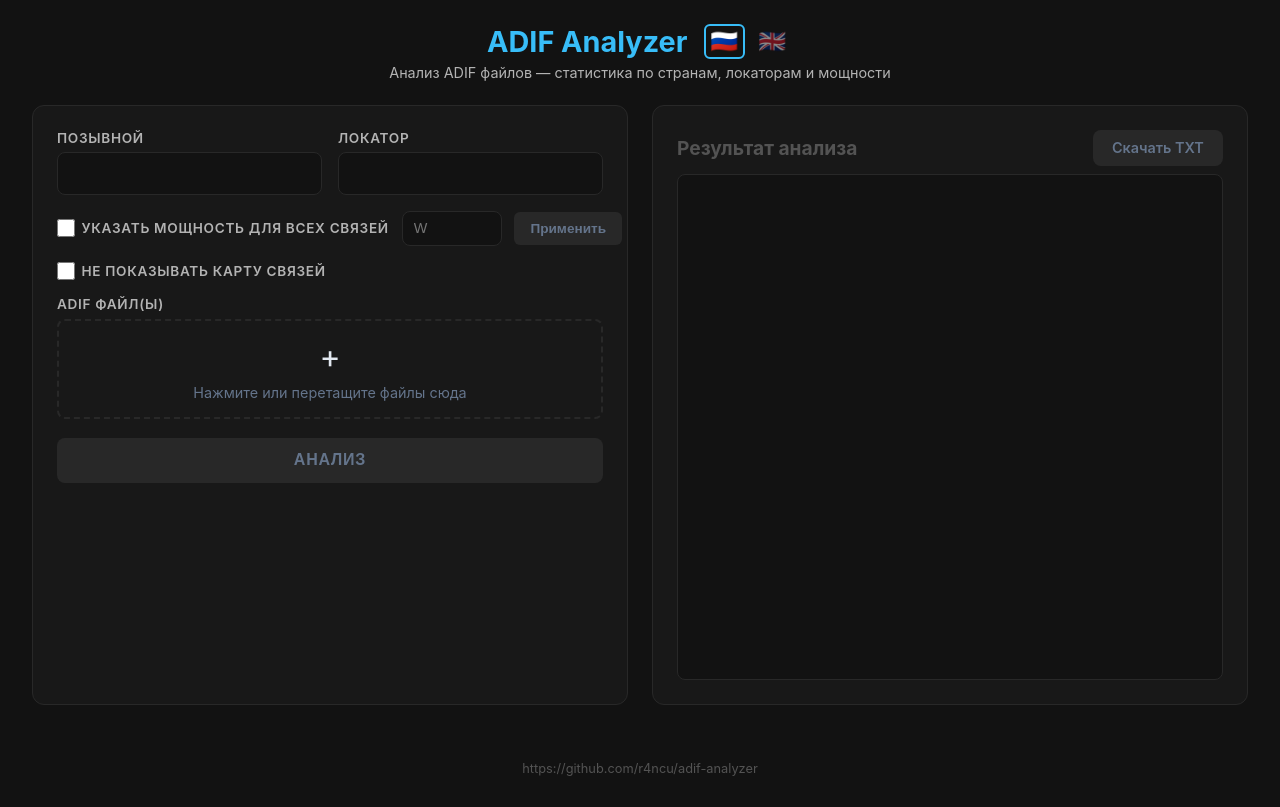
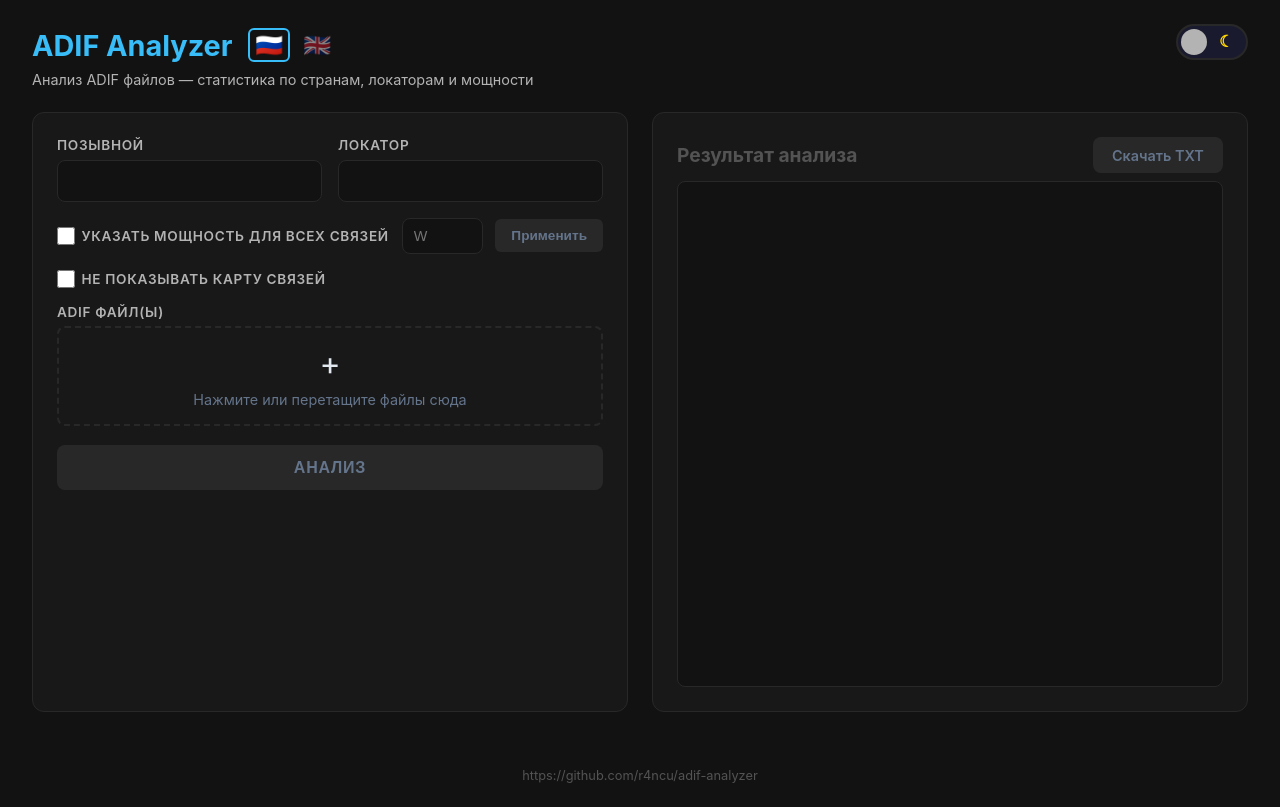
Before and after one commit to r4ncu/adif-analyzer, a Flask app: page / in a window 1280 px wide. Before the commit the page ends 776 px from the top, so only its background shows below. Run offline with Flask 3, Linux system fonts and the light colour scheme.

Commit message:
Add light/dark theme toggle with CSS variables and responsive power row

```diff
--- a/templates/index.html
+++ b/templates/index.html
@@ -7,68 +7,120 @@
     <link rel="stylesheet" href="https://unpkg.com/leaflet@1.9.4/dist/leaflet.css" />
     <script src="https://unpkg.com/leaflet@1.9.4/dist/leaflet.js"></script>
     <style>
+        :root {
+            --bg: #121212;
+            --bg2: #181818;
+            --text: #e2e8f0;
+            --text2: #b3b3b3;
+            --text3: #64748b;
+            --text4: #535353;
+            --border: #282828;
+            --accent: #38bdf8;
+            --accent-hover: #1d4ed8;
+            --accent-bg: rgba(56, 189, 248, 0.05);
+            --btn-primary: #2563eb;
+            --btn-primary-hover: #1d4ed8;
+            --btn-green: #16a34a;
+            --btn-green-hover: #15803d;
+            --error-bg: rgba(231, 76, 60, 0.1);
+            --error-border: #e74c3c;
+            --error-text: #fca5a5;
+            --ready: #22c55e;
+            --result-bg: #121212;
+            --result-text: #d4d4d4;
+            --dot-border: rgba(255,255,255,0.2);
+        }
+        [data-theme="light"] {
+            --bg: #f5f5f5;
+            --bg2: #ffffff;
+            --text: #1e293b;
+            --text2: #64748b;
+            --text3: #94a3b8;
+            --text4: #999999;
+            --border: #e2e8f0;
+            --accent: #0284c7;
+            --accent-hover: #0369a1;
+            --accent-bg: rgba(2, 132, 199, 0.05);
+            --btn-primary: #2563eb;
+            --btn-primary-hover: #1d4ed8;
+            --btn-green: #16a34a;
+            --btn-green-hover: #15803d;
+            --error-bg: rgba(231, 76, 60, 0.08);
+            --error-border: #e74c3c;
+            --error-text: #dc2626;
+            --ready: #16a34a;
+            --result-bg: #ffffff;
+            --result-text: #334155;
+            --dot-border: rgba(0,0,0,0.15);
+        }
         * { box-sizing: border-box; margin: 0; padding: 0; }
         body {
             font-family: -apple-system, BlinkMacSystemFont, 'Segoe UI', Roboto, sans-serif;
-            background: #121212;
-            color: #e2e8f0;
+            background: var(--bg);
+            color: var(--text);
             min-height: 100vh;
             padding: 1.5rem 2rem;
+            transition: background 0.3s, color 0.3s;
         }
         .header-row {
             display: flex;
-            justify-content: center;
+            justify-content: space-between;
+            align-items: center;
+            margin-bottom: 0.3rem;
+        }
+        .header-left {
+            display: flex;
             align-items: center;
             gap: 1rem;
-            margin-bottom: 0.3rem;
         }
-        h1 { font-size: 1.8rem; color: #38bdf8; }
+        h1 { font-size: 1.8rem; color: var(--accent); }
         .lang-switch { display: flex; gap: 0.4rem; }
         .lang-btn {
             background: none; border: 2px solid transparent; border-radius: 6px;
             font-size: 1.4rem; cursor: pointer; padding: 0.1rem 0.3rem;
             transition: border-color 0.2s, opacity 0.2s; opacity: 0.5;
         }
-        .lang-btn.active { border-color: #38bdf8; opacity: 1; }
+        .lang-btn.active { border-color: var(--accent); opacity: 1; }
         .lang-btn:hover { opacity: 0.8; }
-        .subtitle { text-align: center; color: #b3b3b3; font-size: 0.9rem; margin-bottom: 1.5rem; }
+        .subtitle { text-align: left; color: var(--text2); font-size: 0.9rem; margin-bottom: 1.5rem; }
         .top-row {
             display: flex; gap: 1.5rem; margin-bottom: 1.5rem;
             height: calc(100vh - 200px);
         }
         .top-row > .card { flex: 1; min-width: 0; overflow-y: visible; }
         .card {
-            background: #181818; border: 1px solid #282828;
+            background: var(--bg2); border: 1px solid var(--border);
             border-radius: 12px; padding: 1.5rem; overflow: visible;
+            transition: background 0.3s, border-color 0.3s;
         }
         label {
             display: block; font-weight: 600; margin-bottom: 0.4rem;
-            color: #b3b3b3; font-size: 0.85rem;
+            color: var(--text2); font-size: 0.85rem;
             text-transform: uppercase; letter-spacing: 0.05em;
         }
         input[type="text"] {
             width: 100%; padding: 0.7rem 0.9rem;
-            border: 1px solid #282828; border-radius: 8px;
-            background: #121212; color: #e2e8f0; font-size: 1rem;
-            outline: none; transition: border-color 0.2s;
+            border: 1px solid var(--border); border-radius: 8px;
+            background: var(--bg); color: var(--text); font-size: 1rem;
+            outline: none; transition: border-color 0.2s, background 0.3s, color 0.3s;
         }
-        input[type="text"]:focus { border-color: #38bdf8; }
+        input[type="text"]:focus { border-color: var(--accent); }
         .input-row { display: flex; gap: 1rem; margin-bottom: 1rem; }
         .input-row > div { flex: 1; }
         .file-zone {
-            border: 2px dashed #282828; border-radius: 8px;
+            border: 2px dashed var(--border); border-radius: 8px;
             padding: 1rem; text-align: center; cursor: pointer;
             transition: border-color 0.2s, background 0.2s; margin-bottom: 0.5rem;
         }
         .file-zone:hover, .file-zone.dragover {
-            border-color: #38bdf8; background: rgba(56, 189, 248, 0.05);
+            border-color: var(--accent); background: var(--accent-bg);
         }
         .file-zone input { display: none; }
         .file-zone .icon { font-size: 2rem; margin-bottom: 0.5rem; }
-        .file-zone p { color: #64748b; font-size: 0.9rem; }
-        .file-list { margin-top: 0.5rem; font-size: 0.85rem; color: #b3b3b3; }
+        .file-zone p { color: var(--text3); font-size: 0.9rem; }
+        .file-list { margin-top: 0.5rem; font-size: 0.85rem; color: var(--text2); }
         .file-list span {
-            display: inline-block; background: #282828;
+            display: inline-block; background: var(--border);
             padding: 0.2rem 0.6rem; border-radius: 4px; margin: 0.2rem 0.2rem 0.2rem 0;
         }
         .btn {
@@ -78,70 +130,95 @@
             text-transform: uppercase; letter-spacing: 0.05em;
         }
         .btn:active { transform: scale(0.98); }
-        .btn-primary { background: #2563eb; color: #fff; }
-        .btn-primary:hover { background: #1d4ed8; }
-        .btn-primary:disabled { background: #282828; color: #64748b; cursor: not-allowed; }
+        .btn-primary { background: var(--btn-primary); color: #fff; }
+        .btn-primary:hover { background: var(--btn-primary-hover); }
+        .btn-primary:disabled { background: var(--border); color: var(--text3); cursor: not-allowed; }
         .btn-download {
             display: inline-block; padding: 0.6rem 1.2rem;
-            background: #16a34a; color: #fff; border: none; border-radius: 8px;
+            background: var(--btn-green); color: #fff; border: none; border-radius: 8px;
             font-size: 0.9rem; font-weight: 600; cursor: pointer; text-decoration: none;
         }
-        .btn-download:hover { background: #15803d; }
+        .btn-download:hover { background: var(--btn-green-hover); }
         .btn-download:disabled, .btn-download.disabled {
-            background: #282828; color: #64748b; cursor: not-allowed; pointer-events: none;
+            background: var(--border); color: var(--text3); cursor: not-allowed; pointer-events: none;
         }
         .spinner { display: none; text-align: center; padding: 2rem; }
         .spinner.active { display: block; }
         .spinner::after {
             content: ''; display: inline-block; width: 32px; height: 32px;
-            border: 3px solid #282828; border-top-color: #38bdf8;
+            border: 3px solid var(--border); border-top-color: var(--accent);
             border-radius: 50%; animation: spin 0.8s linear infinite;
         }
         @keyframes spin { to { transform: rotate(360deg); } }
-        .spinner-text { margin-top: 0.8rem; color: #b3b3b3; font-size: 0.9rem; }
+        .spinner-text { margin-top: 0.8rem; color: var(--text2); font-size: 0.9rem; }
         .result-header {
             display: flex; justify-content: space-between;
             align-items: center; margin-bottom: 0.5rem;
         }
-        .result-header h2 { font-size: 1.2rem; color: #535353; transition: color 0.3s; }
-        .result-header h2.ready { color: #22c55e; }
+        .result-header h2 { font-size: 1.2rem; color: var(--text4); transition: color 0.3s; }
+        .result-header h2.ready { color: var(--ready); }
         .result-text {
-            background: #121212; border: 1px solid #282828; border-radius: 8px;
+            background: var(--result-bg); border: 1px solid var(--border); border-radius: 8px;
             padding: 1rem; white-space: pre-wrap;
             font-family: 'SF Mono', 'Fira Code', 'Consolas', monospace;
             font-size: 0.8rem; line-height: 1.5;
-            flex: 1; overflow-y: auto; color: #d4d4d4;
+            flex: 1; overflow-y: auto; color: var(--result-text);
+            transition: background 0.3s, border-color 0.3s, color 0.3s;
         }
         .error {
-            background: rgba(231, 76, 60, 0.1); border: 1px solid #e74c3c;
-            color: #fca5a5; padding: 0.8rem 1rem; border-radius: 8px; display: none;
+            background: var(--error-bg); border: 1px solid var(--error-border);
+            color: var(--error-text); padding: 0.8rem 1rem; border-radius: 8px; display: none;
         }
         .error.active { display: block; }
-        .power-row { display: flex; align-items: center; gap: 0.8rem; margin-bottom: 1rem; }
+        .power-row { display: flex; flex-wrap: wrap; align-items: center; gap: 0.8rem; margin-bottom: 1rem; }
         .power-row label {
-            margin-bottom: 0; white-space: nowrap;
+            margin-bottom: 0;
             display: flex; align-items: center; gap: 0.4rem; cursor: pointer;
         }
-        .power-row input[type="text"] { width: 100px; padding: 0.55rem 0.7rem; font-size: 0.9rem; }
-        .power-row input[type="checkbox"] { width: 18px; height: 18px; accent-color: #2563eb; cursor: pointer; }
+        .power-row input[type="text"] { width: 100px; min-width: 80px; flex: 1; padding: 0.55rem 0.7rem; font-size: 0.9rem; }
+        .power-row input[type="checkbox"] { width: 18px; height: 18px; accent-color: var(--btn-primary); cursor: pointer; }
         .btn-apply {
             padding: 0.55rem 1rem; border: none; border-radius: 6px;
-            background: #2563eb; color: #fff; font-size: 0.85rem;
+            background: var(--btn-primary); color: #fff; font-size: 0.85rem;
             font-weight: 600; cursor: pointer; white-space: nowrap;
         }
-        .btn-apply:hover { background: #1d4ed8; }
-        .btn-apply:disabled { background: #282828; color: #64748b; cursor: not-allowed; }
+        .btn-apply:hover { background: var(--btn-primary-hover); }
+        .btn-apply:disabled { background: var(--border); color: var(--text3); cursor: not-allowed; }
         #mapSection { display: none; }
         #mapSection.active { display: block; }
         .leaflet-control-attribution a:first-child { display: none; }
-        #mapContainer { width: 100%; height: calc(100vh - 120px); border-radius: 8px; border: 1px solid #282828; }
+        #mapContainer { width: 100%; height: calc(100vh - 120px); border-radius: 8px; border: 1px solid var(--border); transition: border-color 0.3s; }
         .map-legend { display: flex; flex-wrap: wrap; gap: 1rem 1.5rem; margin-bottom: 0.8rem; justify-content: flex-start; }
-        .legend-item { display: flex; align-items: center; gap: 0.4rem; font-size: 0.85rem; color: #b3b3b3; cursor: pointer; user-select: none; white-space: nowrap; }
-        .legend-item input[type="radio"] { width: 14px; height: 14px; accent-color: #38bdf8; cursor: pointer; flex-shrink: 0; }
-        .legend-dot { width: 12px; height: 12px; border-radius: 50%; border: 1px solid rgba(255,255,255,0.2); }
-        .map-stats { margin-top: 0.6rem; font-size: 0.85rem; color: #b3b3b3; }
+        .legend-item { display: flex; align-items: center; gap: 0.4rem; font-size: 0.85rem; color: var(--text2); cursor: pointer; user-select: none; white-space: nowrap; }
+        .legend-item input[type="radio"] { width: 14px; height: 14px; accent-color: var(--accent); cursor: pointer; flex-shrink: 0; }
+        .legend-dot { width: 12px; height: 12px; border-radius: 50%; border: 1px solid var(--dot-border); }
+        .map-stats { margin-top: 0.6rem; font-size: 0.85rem; color: var(--text2); }
         .right-card { display: flex; flex-direction: column; }
         .right-card .result-text { flex: 1; }
+        .theme-toggle { display: flex; align-items: center; gap: 8px; cursor: pointer; user-select: none; }
+        .theme-toggle input { display: none; }
+        .theme-toggle .slider {
+            width: 72px; height: 36px; background: #1a1a2e; border-radius: 18px;
+            position: relative; transition: background 0.3s; border: 2px solid var(--border);
+        }
+        .theme-toggle .slider::after {
+            content: ""; position: absolute; top: 3px; left: 3px;
+            width: 26px; height: 26px; background: #b3b3b3; border-radius: 50%;
+            transition: transform 0.3s, background 0.3s;
+        }
+        .theme-toggle .slider .icon-dark {
+            position: absolute; top: 7px; right: 12px; font-size: 16px;
+            line-height: 1; color: #ffd700; pointer-events: none;
+        }
+        .theme-toggle .slider .icon-light {
+            position: absolute; top: 50%; left: 11px; transform: translateY(-50%);
+            font-size: 20px; line-height: 1; color: #f59e0b;
+            pointer-events: none; display: none;
+        }
+        .theme-toggle input:checked + .slider { background: #e8e8e8; }
+        .theme-toggle input:checked + .slider::after { transform: translateX(36px); background: #808080; }
+        .theme-toggle input:checked + .slider .icon-dark { display: none; }
+        .theme-toggle input:checked + .slider .icon-light { display: block; }
         @media (max-width: 768px) {
             .top-row { flex-direction: column; height: auto; }
             body { padding: 1rem; }
@@ -150,11 +227,20 @@
 </head>
 <body>
     <div class="header-row">
-        <h1>ADIF Analyzer</h1>
-        <div class="lang-switch">
-            <button class="lang-btn active" id="langRu" title="Русский">🇷🇺</button>
-            <button class="lang-btn" id="langEn" title="English">🇬🇧</button>
+        <div class="header-left">
+            <h1>ADIF Analyzer</h1>
+            <div class="lang-switch">
+                <button class="lang-btn active" id="langRu" title="Русский">🇷🇺</button>
+                <button class="lang-btn" id="langEn" title="English">🇬🇧</button>
+            </div>
         </div>
+        <label class="theme-toggle">
+            <input type="checkbox" id="themeSwitch">
+            <span class="slider">
+                <span class="icon-dark">&#9790;</span>
+                <span class="icon-light">&#9728;</span>
+            </span>
+        </label>
     </div>
     <p class="subtitle" data-i18n="subtitle">Анализ ADIF файлов — статистика по странам, локаторам и мощности</p>
 
@@ -219,7 +305,7 @@
     </div>
 
     <div id="mapSection" class="card">
-        <h2 style="color:#38bdf8;font-size:1.2rem;margin-bottom:0.8rem;" data-i18n="map_title">Карта связей</h2>
+        <h2 style="color:var(--accent);font-size:1.2rem;margin-bottom:0.8rem;" data-i18n="map_title">Карта связей</h2>
         <div class="map-legend" id="mapLegend">
             <label class="legend-item"><input type="radio" name="cat" checked data-cat="ALL"><div class="legend-dot" style="background:#3b82f6"></div><span>ALL</span></label>
             <label class="legend-item"><input type="radio" name="cat" data-cat="QRP"><div class="legend-dot" style="background:#22c55e"></div><span>QRP (≤5W)</span></label>
@@ -444,6 +530,9 @@
 
         applyLang();
 
+        const DARK_TILES = 'https://{s}.basemaps.cartocdn.com/spotify_dark/{z}/{x}/{y}{r}.png';
+        const LIGHT_TILES = 'https://{s}.basemaps.cartocdn.com/rastertiles/voyager/{z}/{x}/{y}{r}.png';
+
         const CAT_COLORS = {
             'ALL': '#3b82f6',
             'QRP': '#22c55e',
@@ -455,11 +544,31 @@
         let map = null;
         let mapLayers = {};
         let catBounds = {};
+        let tileLayer = null;
+
+        let currentTheme = localStorage.getItem('adif_theme') || 'dark';
+
+        function applyTheme(theme) {
+            currentTheme = theme;
+            document.documentElement.setAttribute('data-theme', theme);
+            document.getElementById('themeSwitch').checked = theme === 'light';
+            localStorage.setItem('adif_theme', theme);
+            if (tileLayer) {
+                tileLayer.setUrl(theme === 'light' ? LIGHT_TILES : DARK_TILES);
+            }
+        }
+
+        document.getElementById('themeSwitch').addEventListener('change', e => {
+            applyTheme(e.target.checked ? 'light' : 'dark');
+        });
+
+        applyTheme(currentTheme);
 
         function initMap() {
             if (map) { map.remove(); map = null; }
             map = L.map('mapContainer', {preferCanvas: true}).setView([40, 0], 2);
-            L.tileLayer('https://{s}.basemaps.cartocdn.com/spotify_dark/{z}/{x}/{y}{r}.png', {
+            const url = currentTheme === 'light' ? LIGHT_TILES : DARK_TILES;
+            tileLayer = L.tileLayer(url, {
                 attribution: '&copy; OpenStreetMap &copy; CARTO',
                 maxZoom: 18
             }).addTo(map);
@@ -567,8 +676,8 @@
             }
         });
     </script>
-    <footer style="text-align:center; padding:2rem 0 0; color:#535353; font-size:0.8rem;">
-        <a href="https://github.com/r4ncu/adif-analyzer" style="color:#535353; text-decoration:none;">https://github.com/r4ncu/adif-analyzer</a>
+    <footer style="text-align:center; padding:2rem 0 0; color:var(--text4); font-size:0.8rem;">
+        <a href="https://github.com/r4ncu/adif-analyzer" style="color:var(--text4); text-decoration:none;">https://github.com/r4ncu/adif-analyzer</a>
     </footer>
 </body>
 </html>
```
